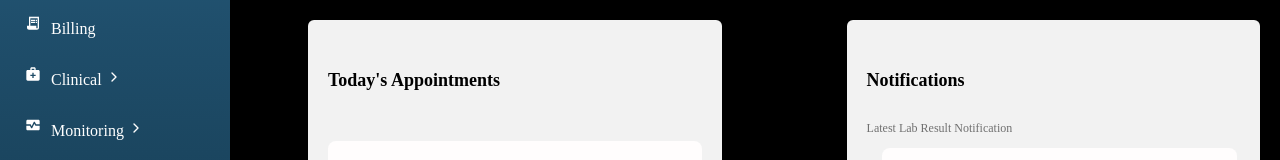
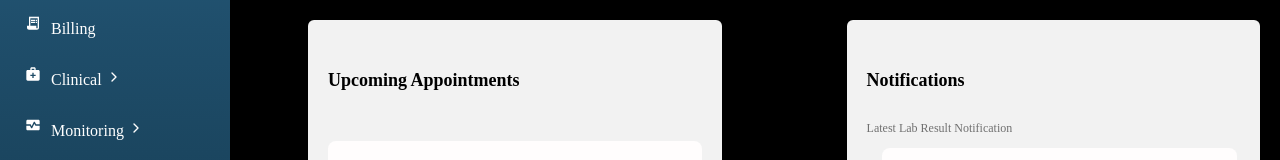
Before and after one commit to nilvTech/TeleMed, a React (Vite) app in the folder TeleMedicine_app/: page /Dashboard in a window 1280 px wide. Shown: the part 370-530 px from the top of the page. Built offline with nearby package versions, Linux system fonts and the light colour scheme; grey boxes are pictures that could not be loaded.

Commit message:
Updation in existing provider portal Dashboard module

```diff
--- a/TeleMedicine_app/src/Provider/DashboardContent/ProviderDashboard/Dashboard.tsx
+++ b/TeleMedicine_app/src/Provider/DashboardContent/ProviderDashboard/Dashboard.tsx
@@ -168,7 +168,7 @@ function Grid2() {
   return (
     <>
       <div className={styles.formContainer1}>
-        <h5>Today's Appointments</h5>
+        <h5>Upcoming Appointments</h5>
         <div className={styles.providerListContainer}>
           {Patients.map((doc, index) => (
             <div key={index} className={styles.providerList}>
```
